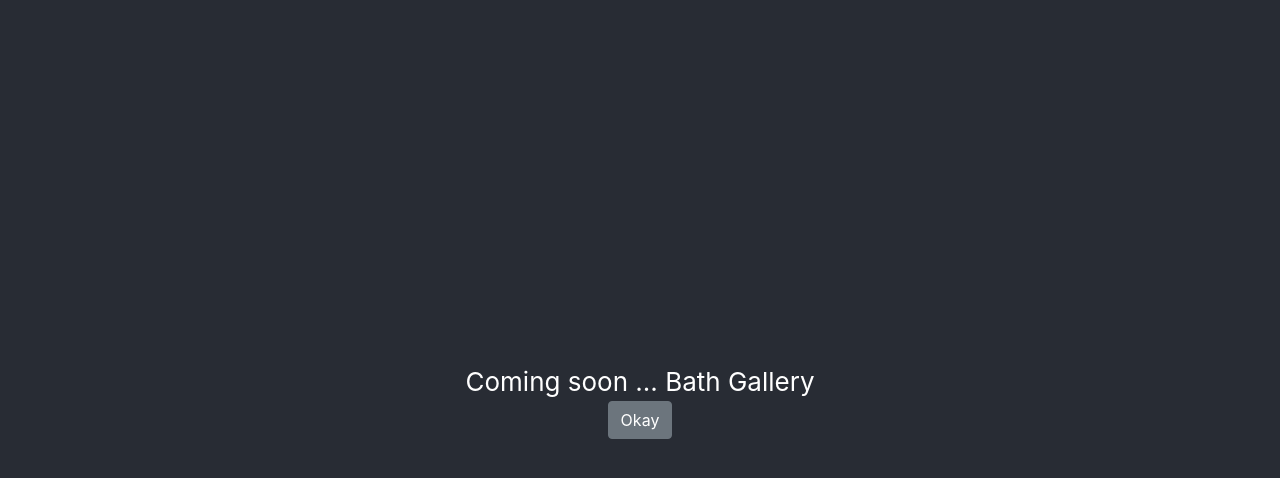
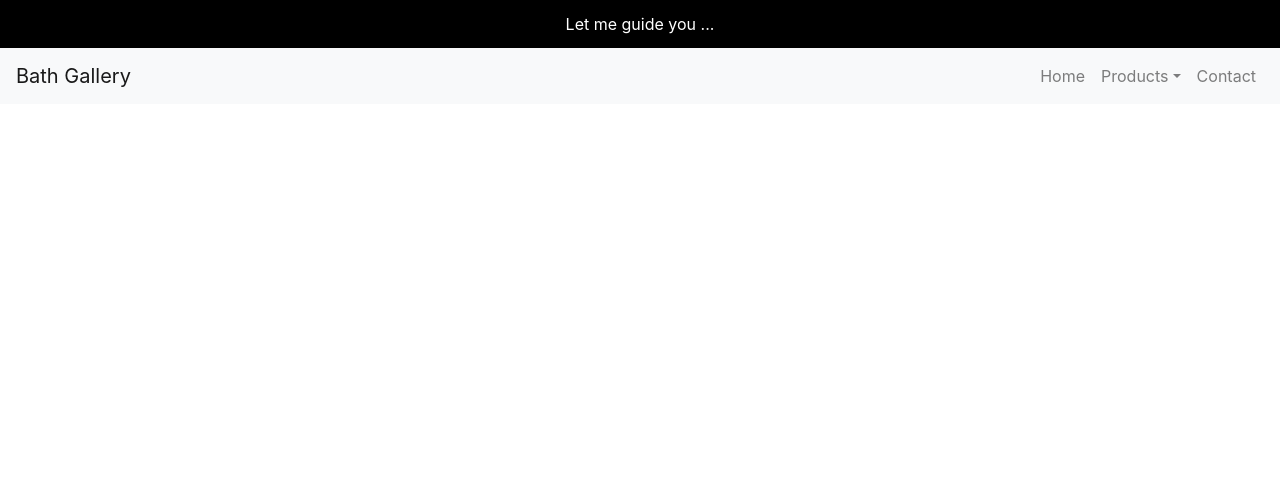
Before and after one commit to harjot85/BathGallery, a React (Create React App) app: page / in a window 1280 px wide. Shown: the top 478 px of the page. Built offline with nearby package versions, Linux system fonts and the light colour scheme.

Commit message:
Add skeleton project with Routing

```diff
--- a/package.json
+++ b/package.json
@@ -6,6 +6,7 @@
     "bootstrap": "^4.3.1",
     "react": "^16.9.0",
     "react-dom": "^16.9.0",
+    "react-router-dom": "^5.0.1",
     "react-scripts": "3.1.1",
     "reactstrap": "^8.0.1",
     "styled-components": "^4.3.2"
--- a/src/App.js
+++ b/src/App.js
@@ -1,15 +1,20 @@
-import React from 'react';
-import './App.css';
-import { Button } from 'reactstrap';
+import React from "react";
+import "./App.css";
+import Home from "./pages/home/home";
+import Products from "./pages/products/products";
+import Contact from "./pages/contact/contact";
+import { BrowserRouter as Router, Route } from "react-router-dom";
+
 
 function App() {
   return (
+    <Router>
     <div className="App">
-      <header className="App-header">
-        Coming soon ... Bath Gallery
-        <Button>Okay</Button>
-      </header>
+      <Route exact path="/" component={Home} />
+      <Route path="/products" component={Products} />
+      <Route path="/contact" component={Contact} />
     </div>
+  </Router>
   );
 }
 
--- /dev/null
+++ b/src/components/navigationBar/navigationBar.js
@@ -0,0 +1,66 @@
+import React from "react";
+import {
+  Collapse,
+  Navbar,
+  NavbarToggler,
+  NavbarBrand,
+  Nav,
+  NavItem,
+  NavLink,
+  UncontrolledDropdown,
+  DropdownToggle,
+  DropdownMenu,
+  DropdownItem
+} from "reactstrap";
+
+export default class Navigation extends React.Component {
+  constructor(props) {
+    super(props);
+
+    this.toggle = this.toggle.bind(this);
+    this.state = {
+      isOpen: false
+    };
+  }
+  toggle() {
+    this.setState({
+      isOpen: !this.state.isOpen
+    });
+  }
+  render() {
+    return (
+      <div>
+        <Navbar color="light" light expand="md">
+          <NavbarBrand href="/">Bath Gallery</NavbarBrand>
+          <NavbarToggler onClick={this.toggle} />
+          <Collapse isOpen={this.state.isOpen} navbar>
+            <Nav className="ml-auto" navbar>
+              <NavItem>
+                <NavLink href="/home/">Home</NavLink>
+              </NavItem>
+
+              <UncontrolledDropdown nav inNavbar>
+                <DropdownToggle nav caret>
+                  Products
+                </DropdownToggle>
+                <DropdownMenu right>
+                  <DropdownItem>Bathroom</DropdownItem>
+                  <DropdownItem divider />
+                  <DropdownItem>Kitchen</DropdownItem>
+                  <DropdownItem divider />
+                  <DropdownItem>Accessories</DropdownItem>
+                </DropdownMenu>
+              </UncontrolledDropdown>
+
+              <NavItem>
+                <NavLink href="/contact/">
+                  Contact
+                </NavLink>
+              </NavItem>
+            </Nav>
+          </Collapse>
+        </Navbar>
+      </div>
+    );
+  }
+}
--- /dev/null
+++ b/src/components/sharedStyledComponents/index.js
@@ -0,0 +1,10 @@
+import styled from "styled-components";
+
+export const InformationBar = styled.div`
+    width: 100%;
+    height: 3rem;
+    background-color: black;
+    color: white;
+    vertical-align: middle;
+    line-height: 3rem;
+`;
--- /dev/null
+++ b/src/pages/contact/contact.js
@@ -0,0 +1,14 @@
+import React, { Component } from 'react';
+
+class Contact extends Component {
+    state = {  }
+    render() {
+        return (
+            <div>
+                Contact
+            </div>
+         );
+    }
+}
+
+export default Contact;
--- /dev/null
+++ b/src/pages/home/home.js
@@ -0,0 +1,17 @@
+import React, { Component } from "react";
+import { InformationBar } from "../../components/sharedStyledComponents/index";
+import Navigation from "../../components/navigationBar/navigationBar";
+
+class Home extends Component {
+  state = {};
+  render() {
+    return (
+      <>
+        <InformationBar>Let me guide you ...</InformationBar>
+        <Navigation/>
+      </>
+    );
+  }
+}
+
+export default Home;
--- /dev/null
+++ b/src/pages/products/products.js
@@ -0,0 +1,14 @@
+import React, { Component } from 'react';
+
+class Products extends Component {
+    state = {  }
+    render() {
+        return (
+            <div>
+                Products
+            </div>
+         );
+    }
+}
+
+export default Products;
```
Also changed, not shown: src/components/footer/footer.js (added, +12 -0 lines), src/components/informationBar/informationBar.js (added, +15 -0 lines), src/components/productSection/productSection.js (added), 1 other file (tests, documents, lock files or other folders).
